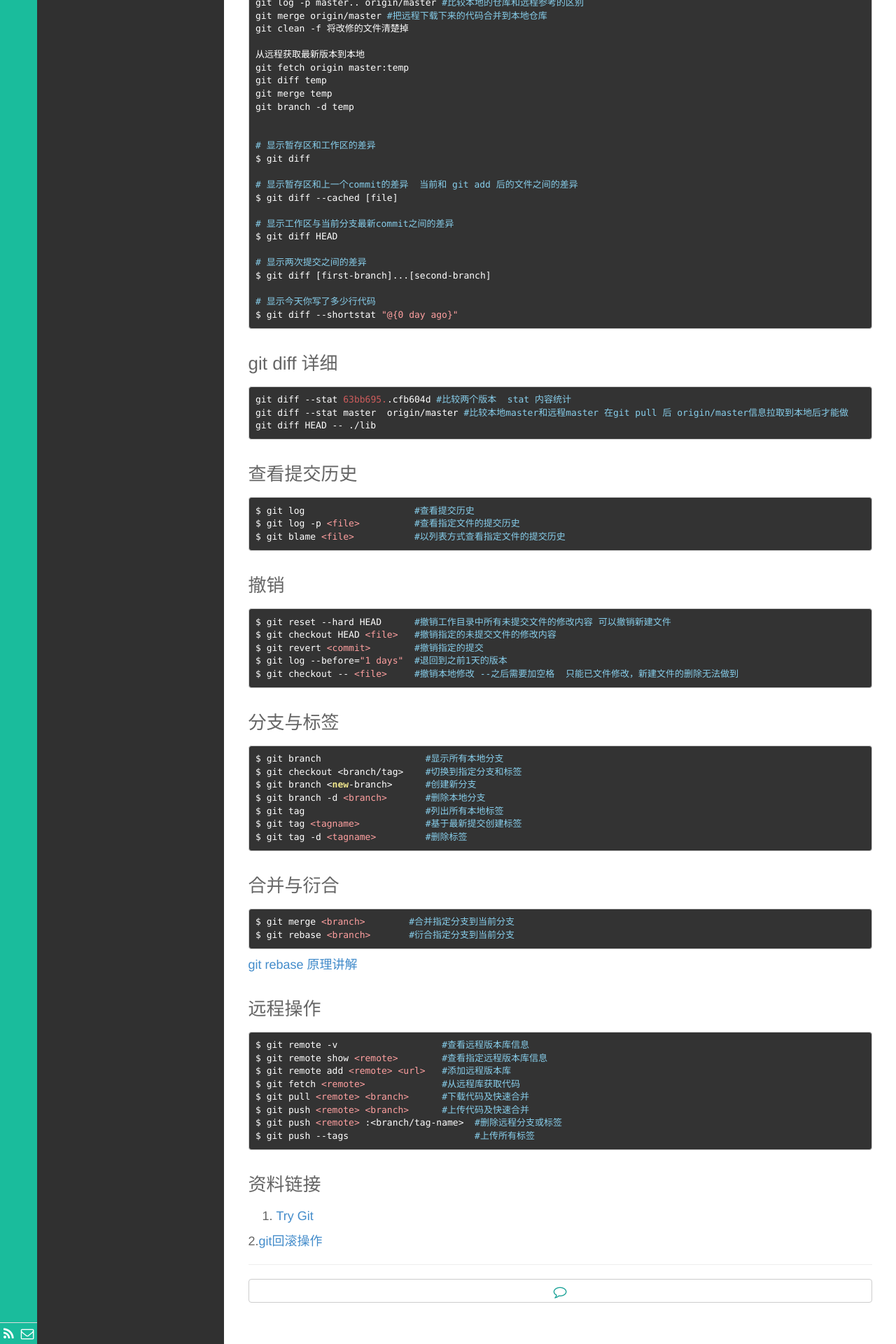
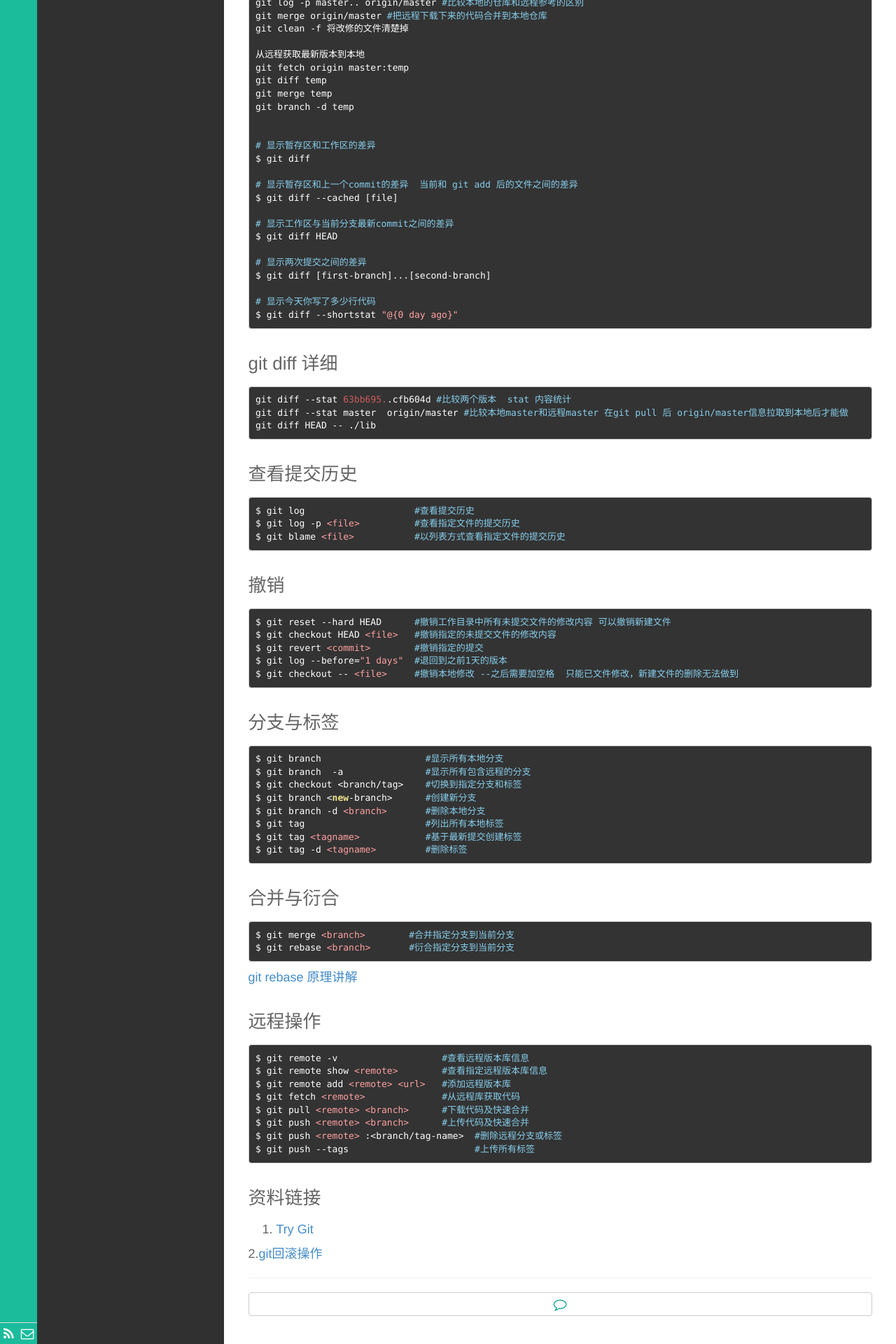
Before and after one commit to kyoyo/kyoyo.github.io, a Jekyll site: the page built from _posts/常用/2017-07-24-Git-Resources.md, in a window 1280 px wide. Shown: the part 701-2621 px from the top of the page at 70% size. Built offline with Jekyll 4.4.1, drawn with Linux system fonts in a browser that asks for light colours; Markdown is read by kramdown in place of the engine named in the settings.

Commit message:
Update 2017-07-24-Git-Resources.md

````diff
--- a/_posts/常用/2017-07-24-Git-Resources.md
+++ b/_posts/常用/2017-07-24-Git-Resources.md
@@ -93,6 +93,7 @@ $ git checkout -- <file>     #撤销本地修改 --之后需要加空格  只能
 
 ```
 $ git branch                   #显示所有本地分支
+$ git branch  -a               #显示所有包含远程的分支
 $ git checkout <branch/tag>    #切换到指定分支和标签
 $ git branch <new-branch>      #创建新分支
 $ git branch -d <branch>       #删除本地分支
````
